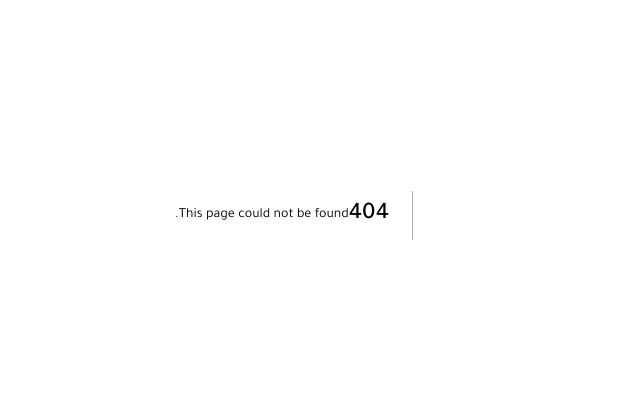
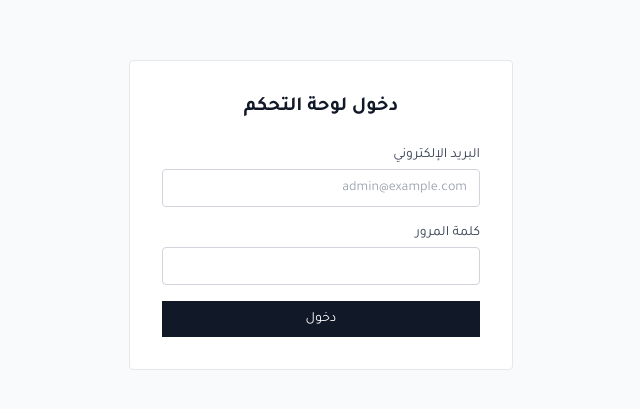
Before and after one commit to igwebmasterweb-oss/saif-abdelfattah-website, a Next.js app: page /admin/login in a window 1280 px wide. Before the commit this address had no page. Shown: the part 185-594 px from the top of the page, without its empty margins (377-1017 px from the left). Built offline with nearby package versions, Linux system fonts and the light colour scheme; no server answers.

Commit message:
feat: add admin login page with Supabase Auth

```diff
--- /dev/null
+++ b/app/admin/login/page.tsx
@@ -0,0 +1,71 @@
+'use client';
+
+import { useState } from 'react';
+import { createBrowserClient } from '@supabase/ssr';
+import { useRouter } from 'next/navigation';
+
+export default function AdminLogin() {
+  const router = useRouter();
+  const [email, setEmail] = useState('');
+  const [password, setPassword] = useState('');
+  const [error, setError] = useState('');
+  const [loading, setLoading] = useState(false);
+
+  const supabase = createBrowserClient(
+    process.env.NEXT_PUBLIC_SUPABASE_URL!,
+    process.env.NEXT_PUBLIC_SUPABASE_ANON_KEY!
+  );
+
+  async function handleLogin(e: React.FormEvent) {
+    e.preventDefault();
+    setError('');
+    setLoading(true);
+    const { error } = await supabase.auth.signInWithPassword({ email, password });
+    if (error) {
+      setError('بيانات الدخول غير صحيحة. حاول مرة أخرى.');
+      setLoading(false);
+    } else {
+      router.push('/admin');
+      router.refresh();
+    }
+  }
+
+  return (
+    <div className="min-h-screen bg-gray-50 flex items-center justify-center" dir="rtl">
+      <div className="bg-white border border-gray-200 rounded p-8 w-full max-w-sm">
+        <h1 className="text-xl font-bold text-gray-900 mb-6 text-center">دخول لوحة التحكم</h1>
+        <form onSubmit={handleLogin} className="space-y-4">
+          <div>
+            <label className="block text-sm text-gray-700 mb-1">البريد الإلكتروني</label>
+            <input
+              type="email"
+              value={email}
+              onChange={(e) => setEmail(e.target.value)}
+              required
+              className="w-full border border-gray-300 rounded px-3 py-2 text-sm focus:outline-none focus:border-gray-500"
+              placeholder="admin@example.com"
+            />
+          </div>
+          <div>
+            <label className="block text-sm text-gray-700 mb-1">كلمة المرور</label>
+            <input
+              type="password"
+              value={password}
+              onChange={(e) => setPassword(e.target.value)}
+              required
+              className="w-full border border-gray-300 rounded px-3 py-2 text-sm focus:outline-none focus:border-gray-500"
+            />
+          </div>
+          {error && <p className="text-sm text-red-600">{error}</p>}
+          <button
+            type="submit"
+            disabled={loading}
+            className="w-full bg-gray-900 text-white py-2 text-sm hover:bg-gray-700 transition-colors disabled:opacity-50"
+          >
+            {loading ? 'جاري تسجيل الدخول...' : 'دخول'}
+          </button>
+        </form>
+      </div>
+    </div>
+  );
+}
```
